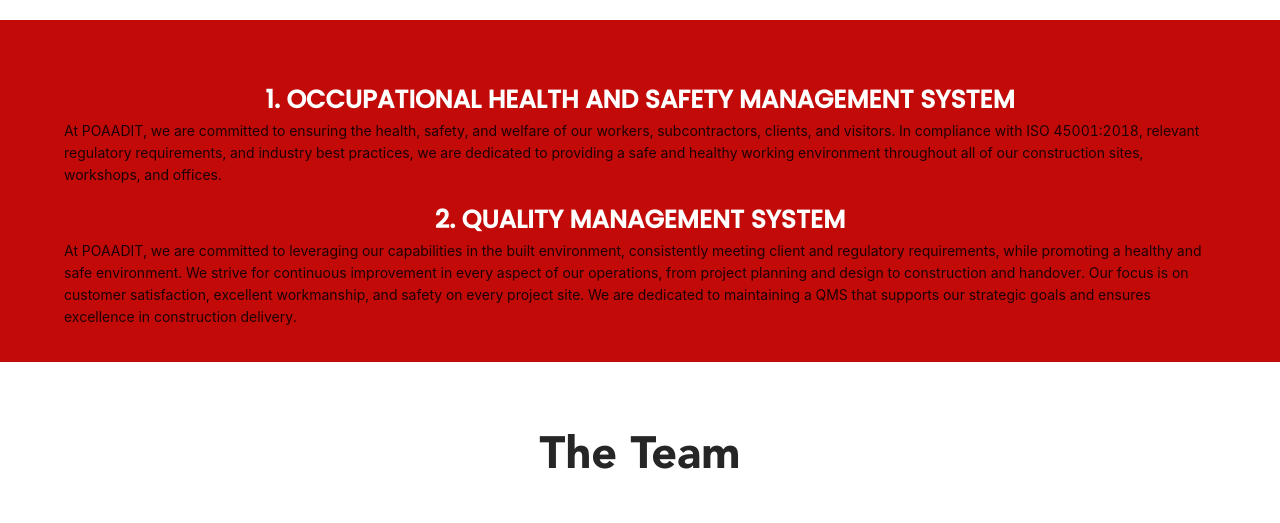
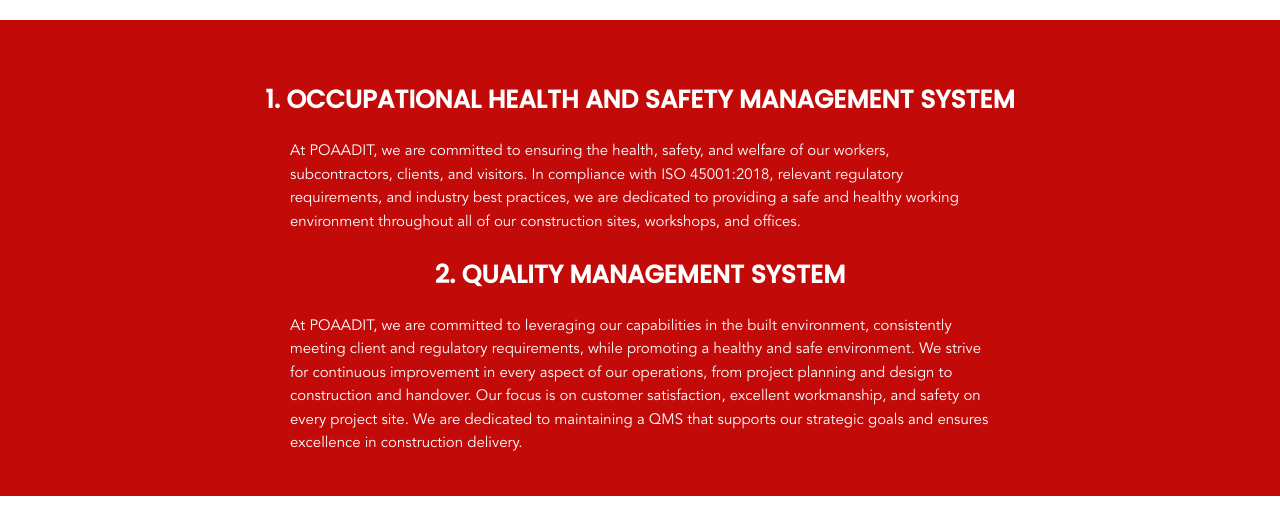
Before and after one commit to Poaadit/poa-adit, a React (Create React App) app: page /about-us in a window 1280 px wide. Shown: the part 2000-2523 px from the top of the page. Built offline with nearby package versions, Linux system fonts and the light colour scheme; grey boxes are pictures that could not be loaded.

Commit message:
Update AbtSect4.jsx

```diff
--- a/src/Pages/About/AbtSect4.jsx
+++ b/src/Pages/About/AbtSect4.jsx
@@ -11,7 +11,7 @@ const AbtSect4 = () => {
             1. OCCUPATIONAL HEALTH AND SAFETY MANAGEMENT SYSTEM
           </h1>
           </div>
-          <div>
+          <div className="trusted_banner">
           <p>
             At POAADIT, we are committed to ensuring the health, safety, and welfare of our workers, subcontractors, clients, and visitors.
             In compliance with ISO 45001:2018, relevant regulatory requirements, and industry best practices, we are dedicated to providing a safe and healthy working environment throughout all of our construction sites, workshops, and offices.
@@ -23,7 +23,7 @@ const AbtSect4 = () => {
            2. QUALITY MANAGEMENT SYSTEM
           </h1>
           </div>
-        <div>
+        <div className="trusted_banner">
           <p>
             At POAADIT, we are committed to leveraging our capabilities in the built environment, consistently meeting client and regulatory requirements, while promoting a healthy and safe environment.
             We strive for continuous improvement in every aspect of our operations, from project planning and design to construction and handover.
```
